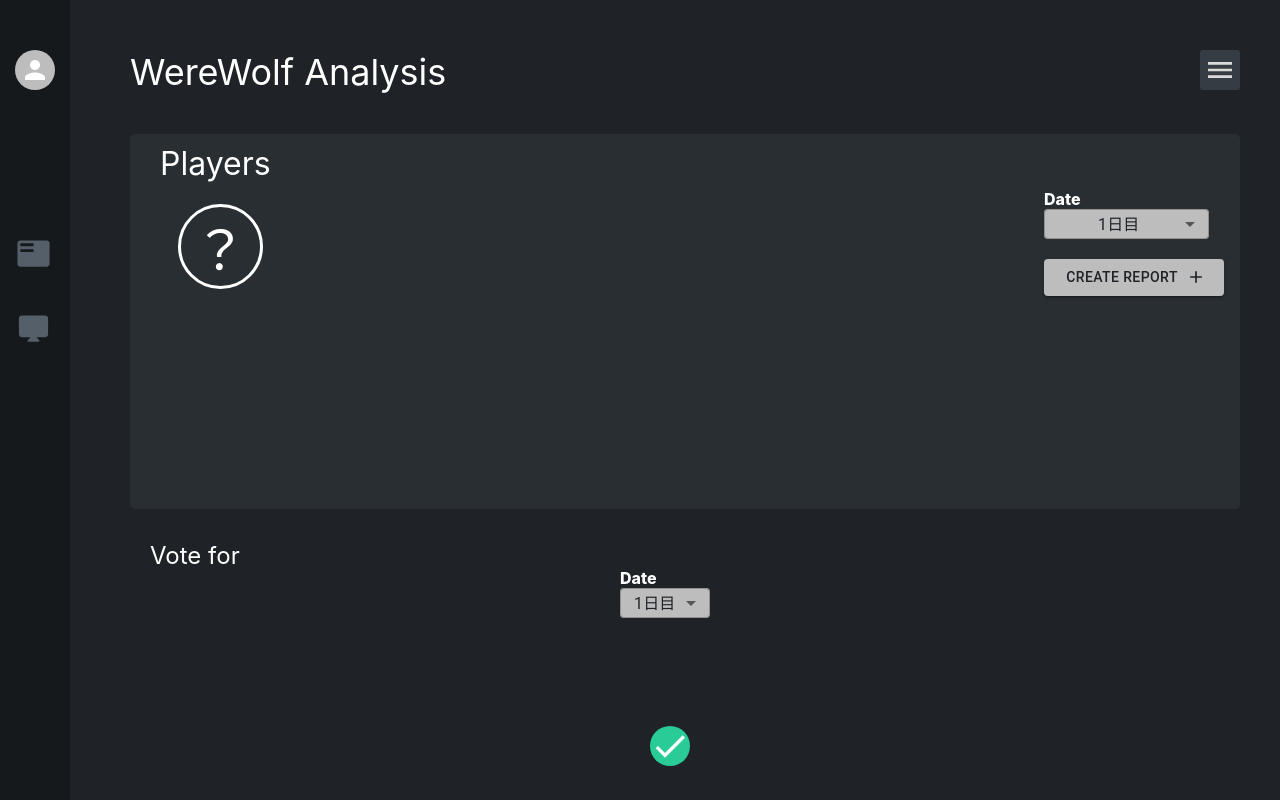
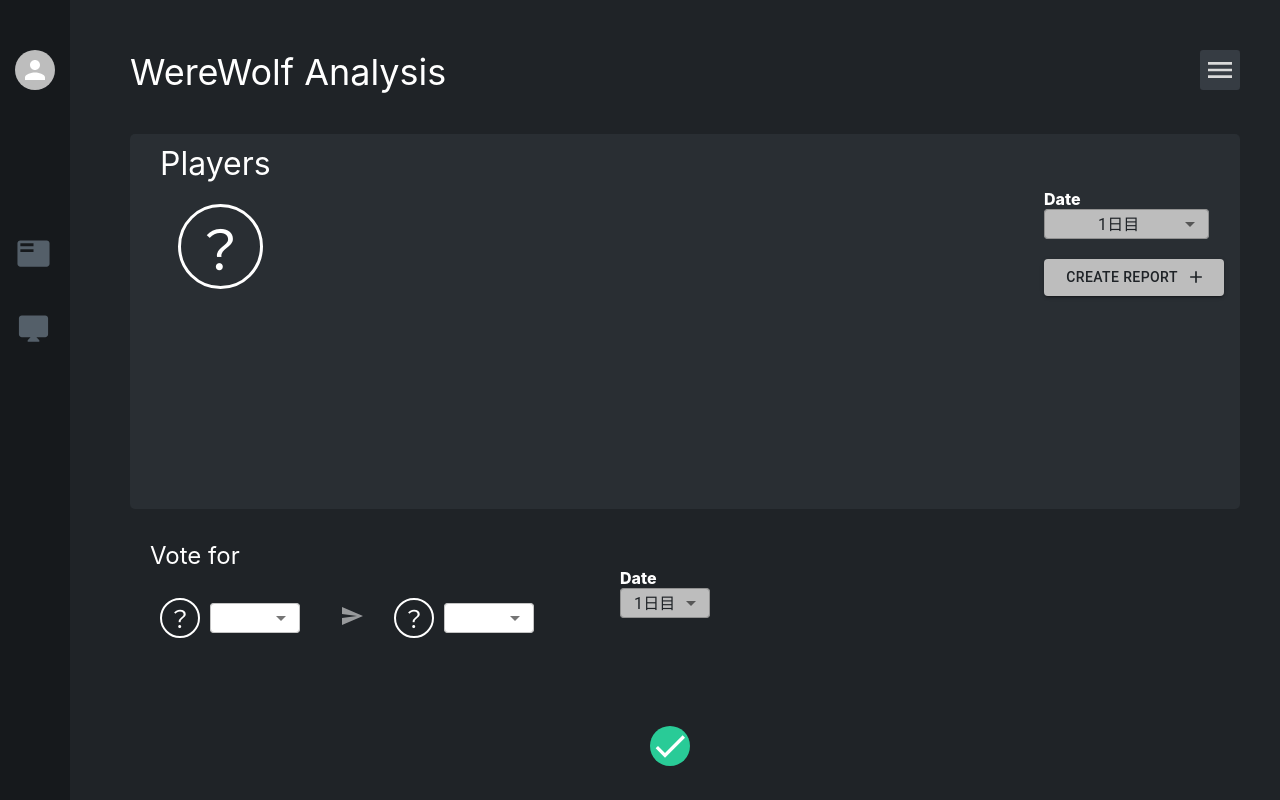
Before and after one commit to Kamegrueon/werewolf_analysys, a React (Create React App) app: page /board in a window 1280 px wide. Both pictures are taken after a click on the icon 670 px from the left and 745 px from the top of the page. Built offline with nearby package versions, Linux system fonts and the light colour scheme.

Commit message:
fix: vote form is open form

```diff
--- a/src/components/vote_board/VoteBoardVoteList.tsx
+++ b/src/components/vote_board/VoteBoardVoteList.tsx
@@ -14,7 +14,7 @@ const VoteBoardVoteList = () => {
   return (
     <div>
       <div className={styles.vote__voted}>
-        {isOpenVoteForm && players[0].id !== '' && voteLogs.length && voteLogs[0].id !== ''
+        {isOpenVoteForm
           ? <VoteForm />
           : <></>
         }
--- a/src/components/vote_board/VoteForm.tsx
+++ b/src/components/vote_board/VoteForm.tsx
@@ -40,10 +40,13 @@ const VoteForm = () => {
                 style={{background: 'white', width: 90, height: 30}}
               >
                 <option value={''} key={''}></option>
-              {players.filter(player => player.cause_of_death === null && String(player.id) !== String(votedPlayerId) && !voteLogs.map(vote => String(vote.voter_id)).includes(String(player.id)))
-                .map(player =>
-                  <option value={player.id} key={player.id}>{player.player_name}</option>
-                )}
+              {players[0].id !== '' && voteLogs.length && voteLogs[0].id !== ''
+                ? (players.filter(player => player.cause_of_death === null && String(player.id) !== String(votedPlayerId) && !voteLogs.map(vote => String(vote.voter_id)).includes(String(player.id)))
+                  .map(player =>
+                    <option value={player.id} key={player.id}>{player.player_name}</option>
+                  ))
+                : players.filter(player => String(player.id) !== String(votedPlayerId)).map(player => <option value={player.id} key={player.id}>{player.player_name}</option>)
+              }
               </Select>
             </FormControl>
           </div>
@@ -62,10 +65,13 @@ const VoteForm = () => {
                 style={{background: 'white', width: 90, height: 30}}
               >
                 <option value={''} key={''}></option>
-              {players.filter(player => player.cause_of_death === null && String(player.id) !== String(voterPlayerId))
-              .map(player =>
-                <option value={player.id} key={player.id}>{player.player_name}</option>
-              )}
+              {players[0].id !== '' && voteLogs.length && voteLogs[0].id !== ''
+                ? (players.filter(player => player.cause_of_death === null && String(player.id) !== String(voterPlayerId))
+                  .map(player =>
+                    <option value={player.id} key={player.id}>{player.player_name}</option>
+                  ))
+                : players.filter(player => String(player.id) !== String(voterPlayerId)).map(player => <option value={player.id} key={player.id}>{player.player_name}</option>)
+              }
               </Select>
             </FormControl>
           </div>
```
